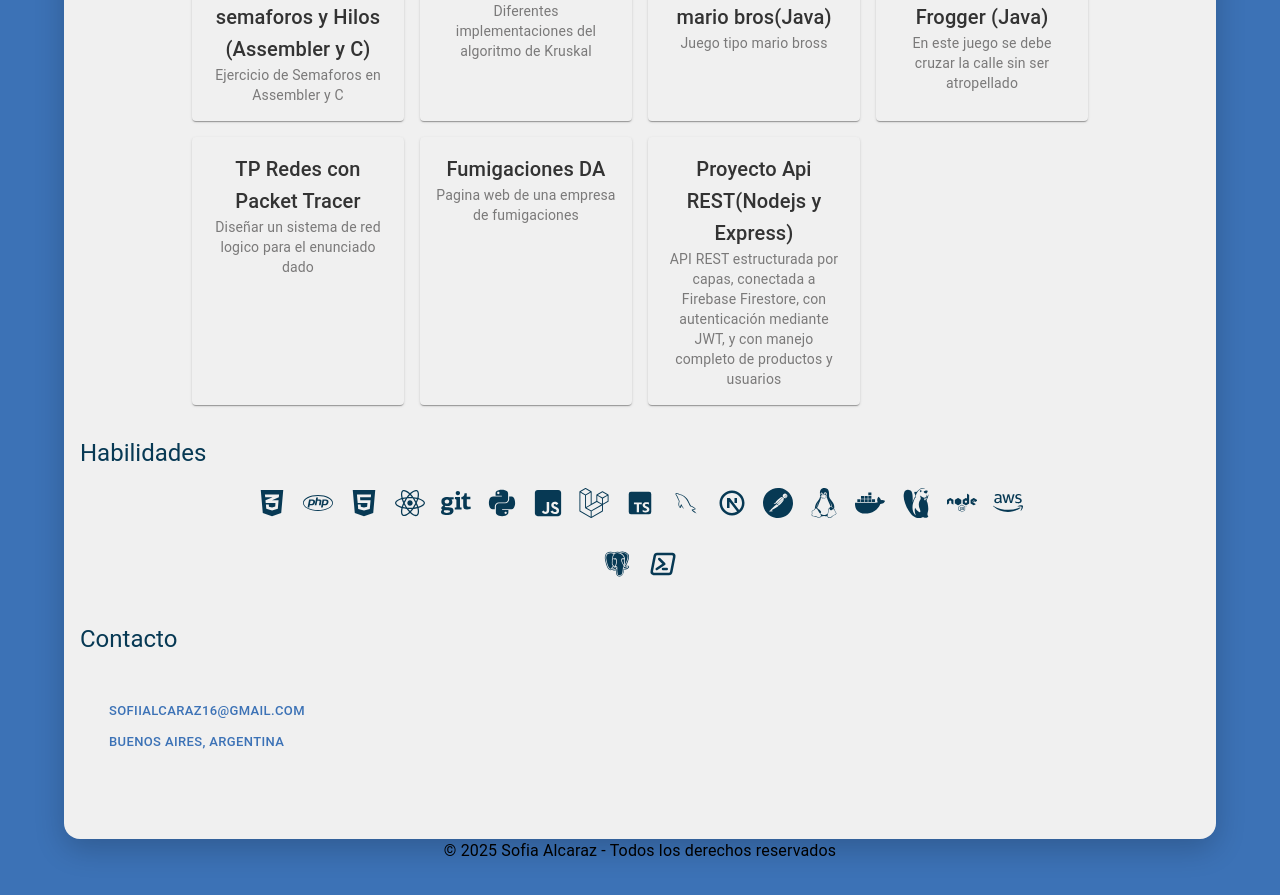
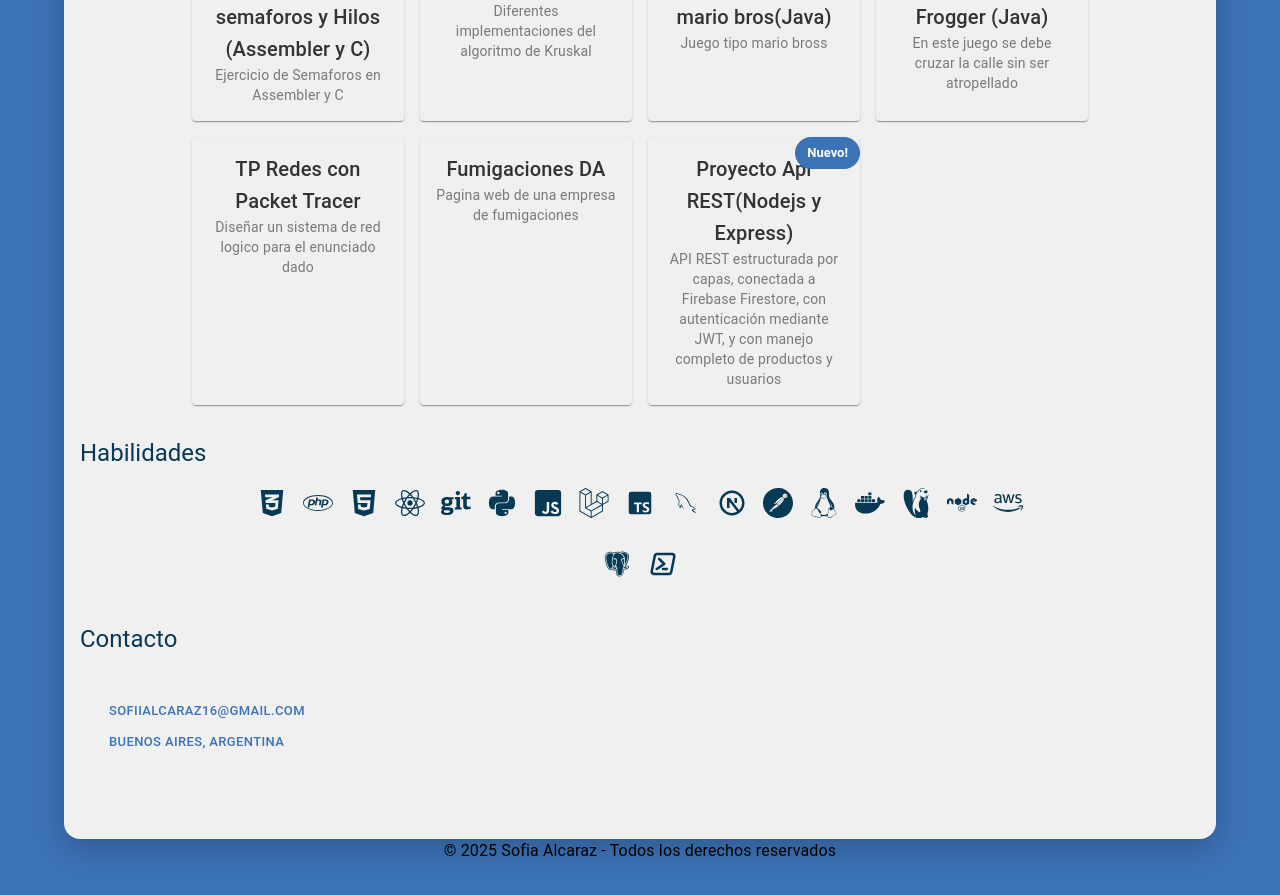
Before and after one commit to sofiAlcaraz/PortafolioReactJS, a React (Vite) app: page / in a window 1280 px wide. Shown: the part 1240-2135 px from the top of the page. Built offline with nearby package versions, Linux system fonts and the light colour scheme; grey boxes are pictures that could not be loaded; some icons are missing.

Commit message:
add chip in projects

```diff
--- a/src/components/Projects.jsx
+++ b/src/components/Projects.jsx
@@ -3,6 +3,7 @@ import {
   Card,
   CardActionArea,
   CardContent,
+  Chip,
   Typography,
 } from "@mui/material";
 import React from "react";
@@ -184,6 +185,21 @@ const Projects = () => {
                 },
               }}
             >
+              {card.id == cards.length + 1 ? (
+                <Chip
+                  label="Nuevo!"
+                  color="primary"
+                  size="medium"
+                  sx={{
+                    position: "absolute",
+                    top: 0,
+                    right: 0,
+                    fontWeight: "bold",
+                  }}
+                />
+              ) : (
+                ""
+              )}
               <CardContent sx={{ height: "100%" }}>
                 <Typography variant="h6" component="div">
                   {card.title}
```
